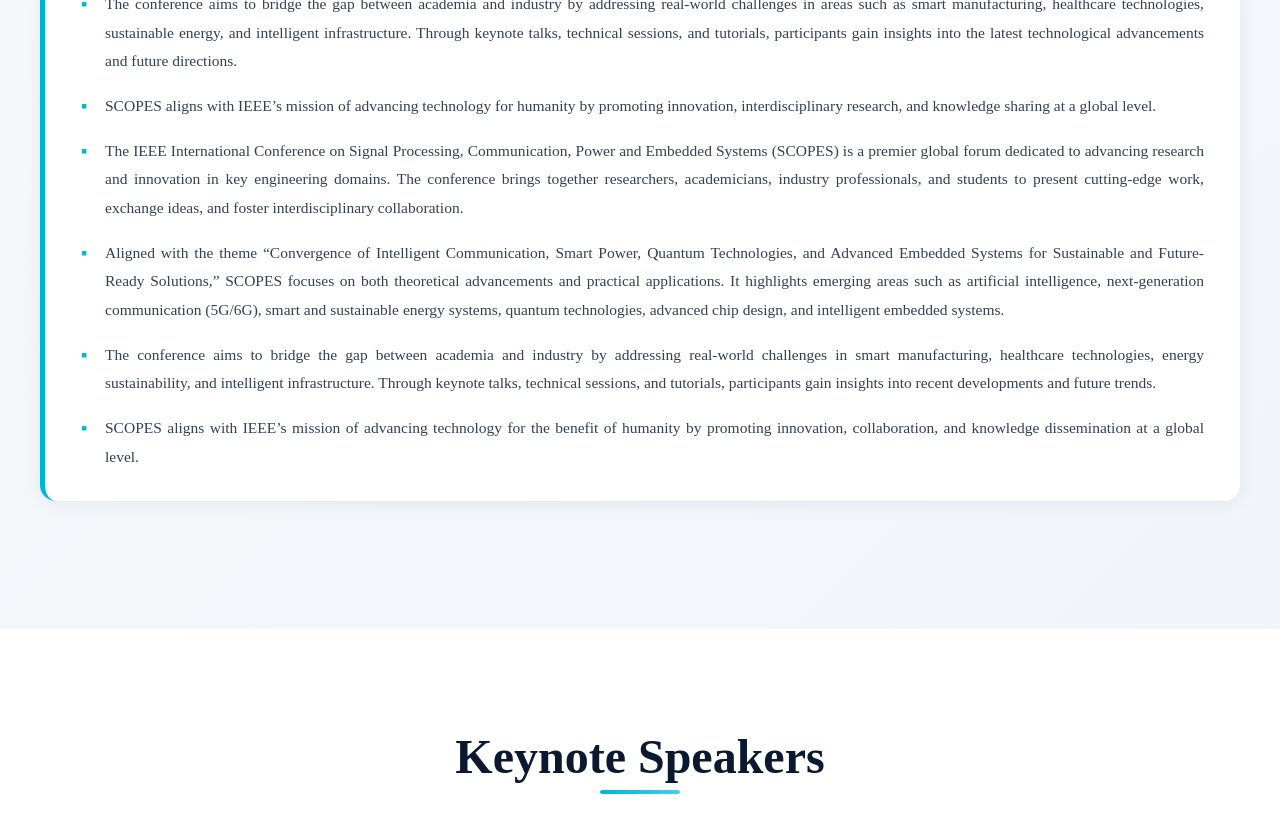
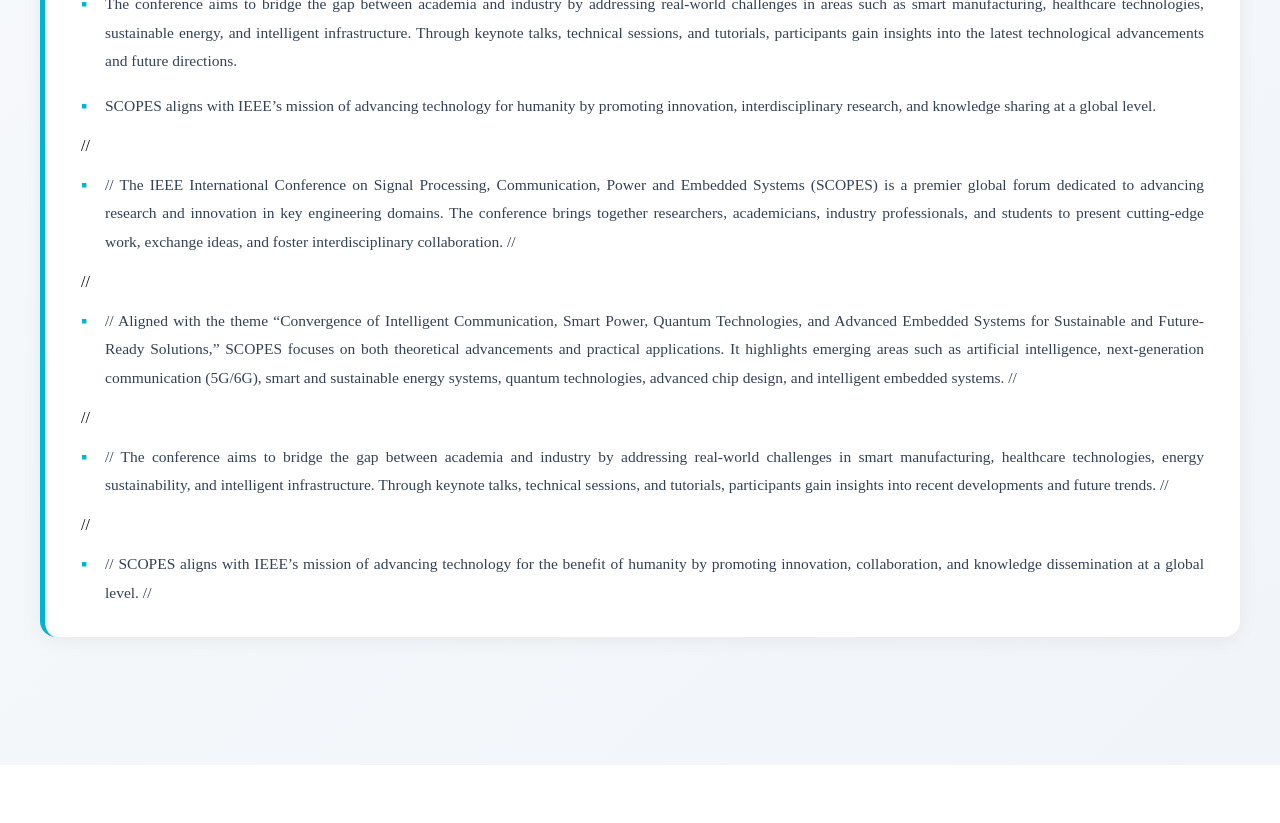
Before and after one commit to krushayu/SCOPES-2027, a React (Create React App) app: page / in a window 1280 px wide. Shown: the part 2100-2923 px from the top of the page. Built offline with nearby package versions, Linux system fonts and the light colour scheme.

Commit message:
Update Home.js

```diff
--- a/src/Pages/Home.js
+++ b/src/Pages/Home.js
@@ -457,18 +457,18 @@ const Home = () => {
               humanity by promoting innovation, interdisciplinary research, and
               knowledge sharing at a global level.
             </li>
-                        <li>
- The IEEE International Conference on Signal Processing, Communication, Power and Embedded Systems (SCOPES) is a premier global forum dedicated to advancing research and innovation in key engineering domains. The conference brings together researchers, academicians, industry professionals, and students to present cutting-edge work, exchange ideas, and foster interdisciplinary collaboration.
-            </li>
-                        <li>
-       Aligned with the theme “Convergence of Intelligent Communication, Smart Power, Quantum Technologies, and Advanced Embedded Systems for Sustainable and Future-Ready Solutions,” SCOPES focuses on both theoretical advancements and practical applications. It highlights emerging areas such as artificial intelligence, next-generation communication (5G/6G), smart and sustainable energy systems, quantum technologies, advanced chip design, and intelligent embedded systems.
-            </li>
-                        <li>
-   The conference aims to bridge the gap between academia and industry by addressing real-world challenges in smart manufacturing, healthcare technologies, energy sustainability, and intelligent infrastructure. Through keynote talks, technical sessions, and tutorials, participants gain insights into recent developments and future trends.
-            </li>
-                        <li>
-            SCOPES aligns with IEEE’s mission of advancing technology for the benefit of humanity by promoting innovation, collaboration, and knowledge dissemination at a global level.
-            </li>
+ //                        <li>
+ // The IEEE International Conference on Signal Processing, Communication, Power and Embedded Systems (SCOPES) is a premier global forum dedicated to advancing research and innovation in key engineering domains. The conference brings together researchers, academicians, industry professionals, and students to present cutting-edge work, exchange ideas, and foster interdisciplinary collaboration.
+ //            </li>
+ //                        <li>
+ //       Aligned with the theme “Convergence of Intelligent Communication, Smart Power, Quantum Technologies, and Advanced Embedded Systems for Sustainable and Future-Ready Solutions,” SCOPES focuses on both theoretical advancements and practical applications. It highlights emerging areas such as artificial intelligence, next-generation communication (5G/6G), smart and sustainable energy systems, quantum technologies, advanced chip design, and intelligent embedded systems.
+ //            </li>
+ //                        <li>
+ //   The conference aims to bridge the gap between academia and industry by addressing real-world challenges in smart manufacturing, healthcare technologies, energy sustainability, and intelligent infrastructure. Through keynote talks, technical sessions, and tutorials, participants gain insights into recent developments and future trends.
+ //            </li>
+ //                        <li>
+ //            SCOPES aligns with IEEE’s mission of advancing technology for the benefit of humanity by promoting innovation, collaboration, and knowledge dissemination at a global level.
+ //            </li>
           </ul>
           {/* <p className="conf-about-intro">
         SCOPES focuses on both fundamental and applied aspects of signal processing, communication systems, power engineering, quantum technology, and embedded systems. It highlights emerging trends such as artificial intelligence, next-generation communication (5G/6G), smart energy systems, advanced chip design, and intelligent embedded solutions.          </p>
```
